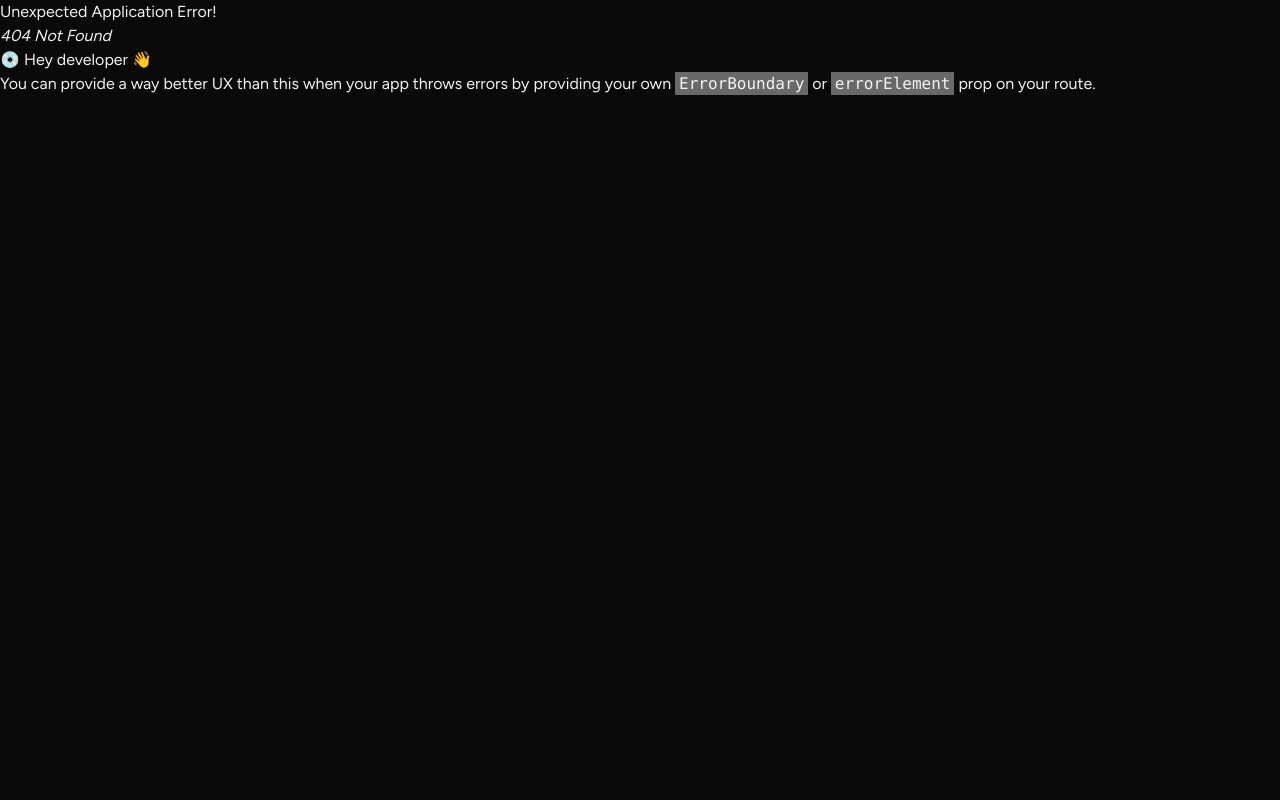
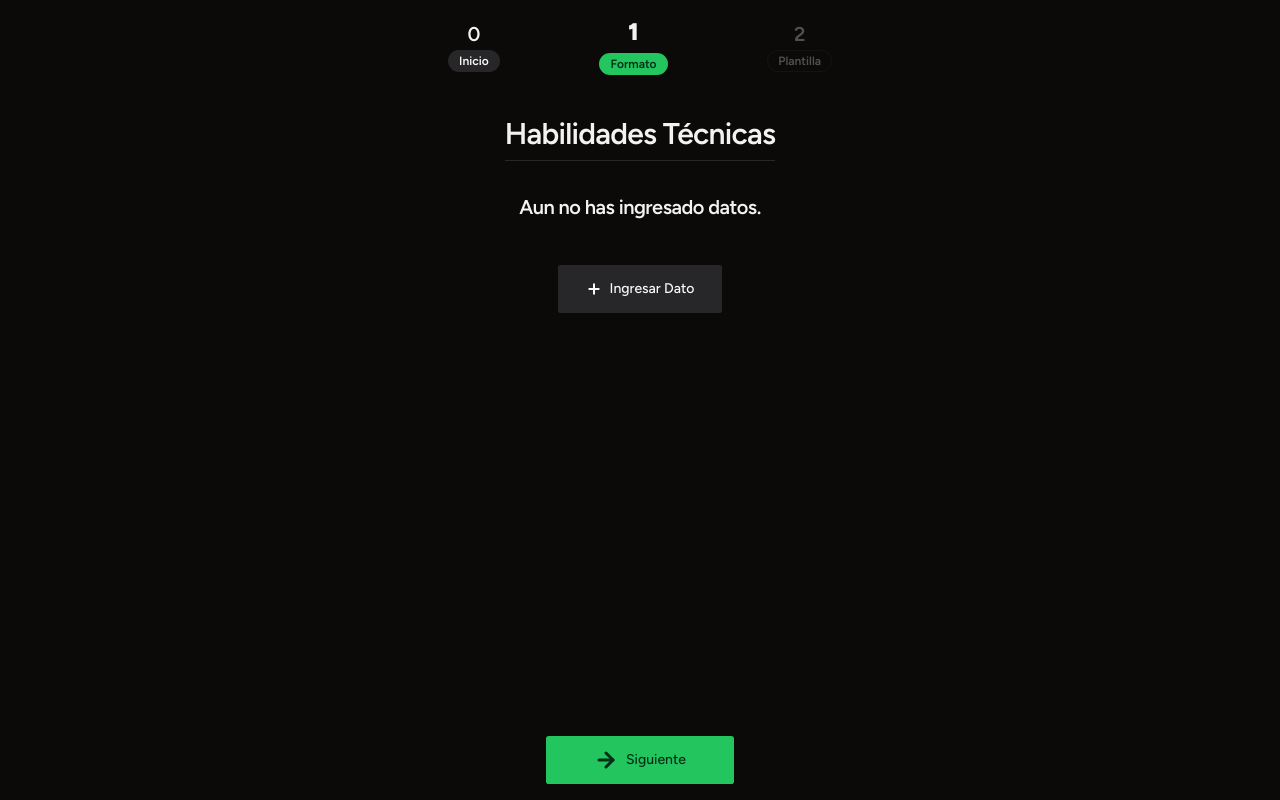
Before and after one commit to CristobalNPE/CVGenerator-v2, a React (Vite) app: page /techSkills in a window 1280 px wide. Before the commit this address had no page. Built offline with nearby package versions, Linux system fonts and the light colour scheme.

Commit message:
add techskills section

```diff
--- /dev/null
+++ b/src/pages/technicalSkills/TechnicalSkills.tsx
@@ -0,0 +1,151 @@
+import DataBoxes from "@/components/DataBox/DataBoxes";
+import Stepper from "@/components/Stepper/Stepper";
+import { Heading } from "@/components/typography/Heading";
+import { Button, buttonVariants } from "@/components/ui/button";
+import { Input } from "@/components/ui/input";
+import { Label } from "@/components/ui/label";
+import {
+  Sheet,
+  SheetContent,
+  SheetDescription,
+  SheetHeader,
+  SheetTitle,
+  SheetTrigger,
+} from "@/components/ui/sheet";
+import { sanitizeDate } from "@/lib/utils";
+import { useCurriculumStore } from "@/stores/curriculum";
+import { ArrowRight, Plus } from "lucide-react";
+import { SubmitHandler, useForm } from "react-hook-form";
+import { useNavigate } from "react-router-dom";
+
+type Inputs = {
+  id: string;
+  title: string;
+  description: string;
+  from?: string;
+  until?: string;
+};
+
+function TechnicalSkills() {
+  const { technicalSkills, addTechnicalSkill, removeTechnicalSkill } =
+    useCurriculumStore();
+  const navigate = useNavigate();
+
+  const {
+    register,
+    handleSubmit,
+    formState: { errors },
+  } = useForm<Inputs>();
+
+  const onSubmit: SubmitHandler<Inputs> = (data) => {
+    addTechnicalSkill(data);
+    //TODO:Reset inputs to ""
+  };
+
+  const handleClick = () => {
+    navigate("/result");
+  };
+
+  return (
+    <main className=" p-4 text-center flex flex-col  items-center w-full  ">
+      <Stepper />
+      <Heading variant={"h2"}>Habilidades Técnicas</Heading>
+
+      <div className=" grow flex flex-col gap-6 w-full max-w-md mt-8 ">
+        <section>
+          {technicalSkills.length === 0 ? (
+            <Heading variant={"h4"}>Aun no has ingresado datos.</Heading>
+          ) : (
+            <DataBoxes
+              data={technicalSkills}
+              handleRemove={removeTechnicalSkill}
+            />
+          )}
+        </section>
+
+        <Sheet>
+          <SheetTrigger className="w-full md:w-fit mx-auto">
+            <div
+              className={`${buttonVariants({
+                variant: "secondary",
+              })} mt-5 w-full md:w-fit md:text-md md:py-6 md:px-7 `}
+            >
+              <Plus className="mr-2 " size={16} strokeWidth={3} /> Ingresar Dato
+            </div>
+          </SheetTrigger>
+          <SheetContent className="flex flex-col">
+            <SheetHeader>
+              <SheetTitle>Ingresa tus datos</SheetTitle>
+              <SheetDescription>
+                Completa la información requerida para ingresar una nueva
+                entrada a Experiencia Laboral:
+              </SheetDescription>
+            </SheetHeader>
+            <form
+              onSubmit={handleSubmit(onSubmit)}
+              id="academicData"
+              className="mt-8 flex flex-col gap-4 grow"
+            >
+              <div className="flex flex-col justify-start  gap-1.5">
+                <Label
+                  htmlFor="title"
+                  className="text-left font-semibold flex items-center gap-2"
+                >
+                  ¿Que habilidad quieres describir?
+                </Label>
+                <Input
+                  id="title"
+                  type="text"
+                  placeholder="Ej: Idiomas"
+                  {...register("title", {
+                    required: "Este campo es obligatorio.",
+                  })}
+                />
+                <p className="text-destructive text-sm text-left">
+                  {errors.title?.message}
+                </p>
+              </div>
+
+              <div className="flex flex-col justify-start  gap-1.5">
+                <Label
+                  htmlFor="description"
+                  className="text-left font-semibold flex items-center gap-2"
+                >
+                  Características (Utiliza ',' para separarlas)
+                </Label>
+                <Input
+                  id="description"
+                  type="text"
+                  placeholder="Ej: Español nativo, Inglés intermedio"
+                  {...register("description", {
+                    required: "Este campo es obligatorio.",
+                  })}
+                />
+                <p className="text-destructive text-sm text-left">
+                  {errors.description?.message}
+                </p>
+              </div>
+            </form>
+            <Button
+              type="submit"
+              form="academicData"
+              className="w-full"
+              variant={"secondary"}
+            >
+              <Plus className="mr-2 " size={16} strokeWidth={3} /> Agregar
+            </Button>
+          </SheetContent>
+        </Sheet>
+      </div>
+
+      <Button
+        onClick={handleClick}
+        className=" mt-5 w-full md:w-fit max-w-md md:text-md md:py-6 md:px-12"
+      >
+        <ArrowRight className="mr-2 " strokeWidth={3} /> Siguiente
+      </Button>
+    </main>
+  );
+}
+
+export default TechnicalSkills;
```
Also changed, not shown: src/routes/AppRoutes.tsx (+10 -0 lines).
